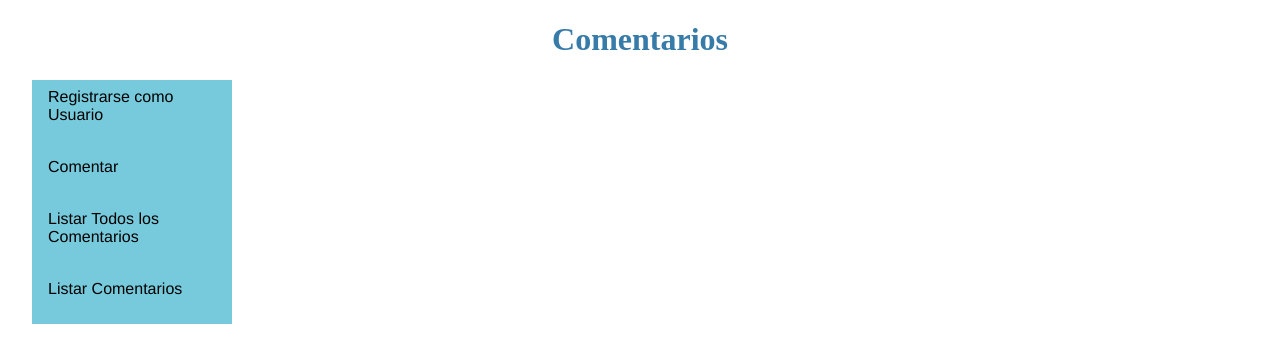
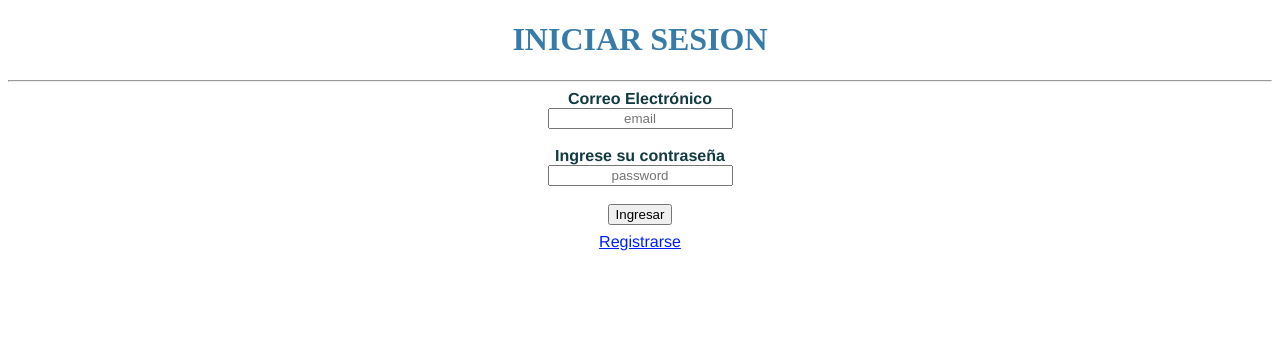
Before and after one commit to Juleeeaaannn/App-Web-de-Recetas, a Flask app: page / in a window 1280 px wide. Shown: the top 363 px of the page. Run offline with Flask 2, Linux system fonts and the light colour scheme.

Commit message:
Add files via upload

```diff
--- a/aplicacionSQLAlchemy/app.py
+++ b/aplicacionSQLAlchemy/app.py
@@ -12,6 +12,23 @@ from models import Usuario, Receta, Ingredientes
 @app.route('/')
 def inicio():
 	return render_template('inicio.html')
+@app.route('/usuario', methods = ['GET','POST'])
+def usuario():
+	if request.method == 'POST':
+		if not request.form['email'] or not request.form['password']:
+			return render_template('error.html', error="Por favor ingrese los datos requeridos")
+		else:
+			usuario_actual= Usuario.query.filter_by(correo= request.form['email']).first()
+			if usuario_actual is None:
+				return render_template('error.html', error="El correo no está registrado")
+			else:
+				verificacion = check_password_hash(usuario_actual.clave, request.form['password'])
+				if (verificacion):
+					return render_template('usuario_registrado.html', usuario = usuario_actual)
+				else:
+					return render_template('error.html', error="La contraseña no es válida")
+	else:
+		return render_template('inicio.html')
 @app.route('/nuevo_usuario', methods = ['GET','POST'])
 def nuevo_usuario():
 	if request.method == 'POST':
@@ -23,25 +40,22 @@ def nuevo_usuario():
 			db.session.commit()
 			return render_template('aviso.html', mensaje="El usuario se registró exitosamente")
 	return render_template('nuevo_usuario.html')
-
-# @app.route('/nuevo_comentario', methods = ['GET','POST'])
-# def nuevo_comentario():
-#     if request.method == 'POST':
-#         if  not request.form['email'] or not request.form['password']:
-#             return render_template('error.html', error="Por favor ingrese los datos requeridos")
-#         else:
-#             usuario_actual= Usuario.query.filter_by(correo= request.form['email']).first()
-#             if usuario_actual is None:
-#                 return render_template('error.html', error="El correo no está registrado")
-#             else:
-#                 verificacion = check_password_hash(usuario_actual.clave, request.form['password'])
-#                 if (verificacion):
-#                     return render_template('ingresar_comentario.html', usuario = usuario_actual)
-#                 else:
-#                     return render_template('error.html', error="La contraseña no es válida")
-#     else:
-#         return render_template('nuevo_comentario.html')
-
+@app.route('/compartir_receta', methods = ['GET','POST'])
+def compartir_receta():
+	if request.method == 'POST':
+		print('hola')
+@app.route('/consultar_ingredientes', methods = ['GET','POST'])
+def consultar_ingredientes():
+	if request.method == 'POST':
+		print('hola')
+@app.route('/consultar_ranking', methods = ['GET','POST'])
+def consultar_ranking():
+	if request.method == 'POST':
+		print('hola')
+@app.route('/consultar_tiempo', methods = ['GET','POST'])
+def consultar_tiempo():
+	if request.method == 'POST':
+		print('hola')
 # @app.route('/ingresar_comentario', methods = ['GET', 'POST'])
 # def ingresar_comentario():
 #     if request.method == 'POST':
--- a/aplicacionSQLAlchemy/static/css/estilos.css
+++ b/aplicacionSQLAlchemy/static/css/estilos.css
@@ -1,10 +1,9 @@
 body {
-  margin: 0;
   padding: 0;
   font-family: "Helvetica Neue", Helvetica, Arial, sans-serif;
   color: #464;
+  background-color: #ffffff;
 }
-
 header {
   background-color: #DFB887;
   height: 10%;
@@ -21,7 +20,7 @@ h1 {
 h2 {
   font-size: 3em;
   margin-top: 40px;
-  text-align: center;
+
   letter-spacing: -2px;
 }
 p {
@@ -34,7 +33,7 @@ ul {
   margin-left: 2em;
   padding: 0;
   width: 200px;
-  background-color: #76CADC;
+
 }
 
 li a {
@@ -58,25 +57,16 @@ th, td {
   padding: 5px;
 }
 .container {
-  padding-top: 2%;
-  width: 50%;
-  margin: 0 auto;
-  background-color: #76CADC;
+
+  background-color: #ff123fff;
+  width: 400px;
+  height: 400px;
 }
-
 .container label {
 	font-weight: bold;
-	margin-bottom: 2em;
-	margin-left: 2em;
+  margin-bottom: 10em;
+	margin-left: 10em;
 	color: #123A42;
-}
-.container input {
-	margin-bottom: 1em;
-	margin-left: 2em;
-}
-.container button {
-	margin-bottom: 1em;
-	margin-left: 2em;
 }
 .container textarea {
 	min-height: 12em;
@@ -102,7 +92,26 @@ th, td {
   text-decoration: none;
 }
 .myDiv {
-  margin-bottom: 2em;
-	margin-right: 4em;
   text-align: center;
 }
+.myDiv label {
+	font-weight: bold;
+	color: #123A42;
+}
+.myDiv a {
+  display: block;
+  color: rgb(0, 30, 255);
+  padding: 8px 16px;
+}
+.myDiv input {
+  text-align: center;
+}
+.UsuarioRegistrado{
+  font-weight: bold;
+  width: 220px;
+  margin: 200px auto;
+  stroke-width:150px ;
+  text-align: center;
+  text-align-last: center;
+
+}
--- a/aplicacionSQLAlchemy/templates/base_template.html
+++ b/aplicacionSQLAlchemy/templates/base_template.html
@@ -3,12 +3,9 @@
 <head>
     <meta charset="UTF-8">
     <title>{% block title %}{% endblock %}</title>
-    <link rel="stylesheet" href="{{ url_for("static", filename="css/estilos.css") }}">
+    <link rel="stylesheet" href='{{ url_for("static", filename="css/estilos.css") }}'>
 </head>
 <body>
     {% block content %}{% endblock %}
-      <div class="myDiv">
-			<br><br><a href = "{{ url_for('inicio') }}" > Inicio </a><br><br>
-	  </div>
 </body>
 </html>
--- /dev/null
+++ b/aplicacionSQLAlchemy/templates/consultar_ingredientes.html
@@ -0,0 +1,5 @@
+{% extends "base_template.html" %}
+{% block title %}Comentarios{% endblock %}
+{% block content %}
+
+{% endblock %}
--- /dev/null
+++ b/aplicacionSQLAlchemy/templates/consultar_ranking.html
@@ -0,0 +1,5 @@
+{% extends "base_template.html" %}
+{% block title %}Comentario de Usuario{% endblock %}
+{% block content %}
+
+{% endblock %}
--- /dev/null
+++ b/aplicacionSQLAlchemy/templates/consultar_tiempo.html
@@ -0,0 +1,5 @@
+{% extends "base_template.html" %}
+{% block title %}Comentario de Usuario{% endblock %}
+{% block content %}
+
+{% endblock %}
--- a/aplicacionSQLAlchemy/templates/inicio.html
+++ b/aplicacionSQLAlchemy/templates/inicio.html
@@ -4,13 +4,21 @@
     <title>Aplicación</title>
     <link rel="stylesheet" href="{{ url_for('static', filename='css/estilos.css') }}">
   </head>
-   <body>
-	 <h1> Comentarios</h1>
-	 <ul>
-	    <li> <a href = "{{ url_for('nuevo_usuario') }}"> Registrarse como Usuario </a></li><br>
-    	<li> <a href = "{{ url_for('nuevo_comentario') }}"> Comentar</a></li><br>
-		<li> <a href = "{{ url_for('listar_comentarios') }}"> Listar Todos los Comentarios </a></li> <br>
-		<li> <a href = "{{ url_for('listar_comentarios_usuario') }}"> Listar Comentarios </a></li><br>
-	</ul>
-   </body>
+	{% extends "base_template.html" %}
+	{% block title %}Iniciar sesion{% endblock %}
+	{% block content %}
+		  <h1>INICIAR SESION</h1>
+		  <hr>
+		  <div class="myDiv">
+		  <form action = "http://127.0.0.1:5000/usuario" method = "post">
+			 <label for = "email">Correo Electrónico</label><br>
+			 <input type = "text" name = "email" placeholder = "email" /><br><br>
+			 <label for = "password">Ingrese su contraseña</label><br>
+			 <input type = "password" name = "password" placeholder = "password"/><br>
+			 <br>
+			 <input type = "submit" value = "Ingresar" />
+		  </form>
+			<a href = "{{ url_for('nuevo_usuario') }}"> Registrarse</a>
+		</div>
+	{% endblock %}
 </html>
```
Also changed, not shown: aplicacionSQLAlchemy/templates/compartir_receta.html (added, +16 -0 lines), aplicacionSQLAlchemy/templates/usuario_registrado.html (added, +13 -0 lines), aplicacionSQLAlchemy/datos.sqlite3, aplicacionSQLAlchemy/models.py (line endings or trailing spaces).
